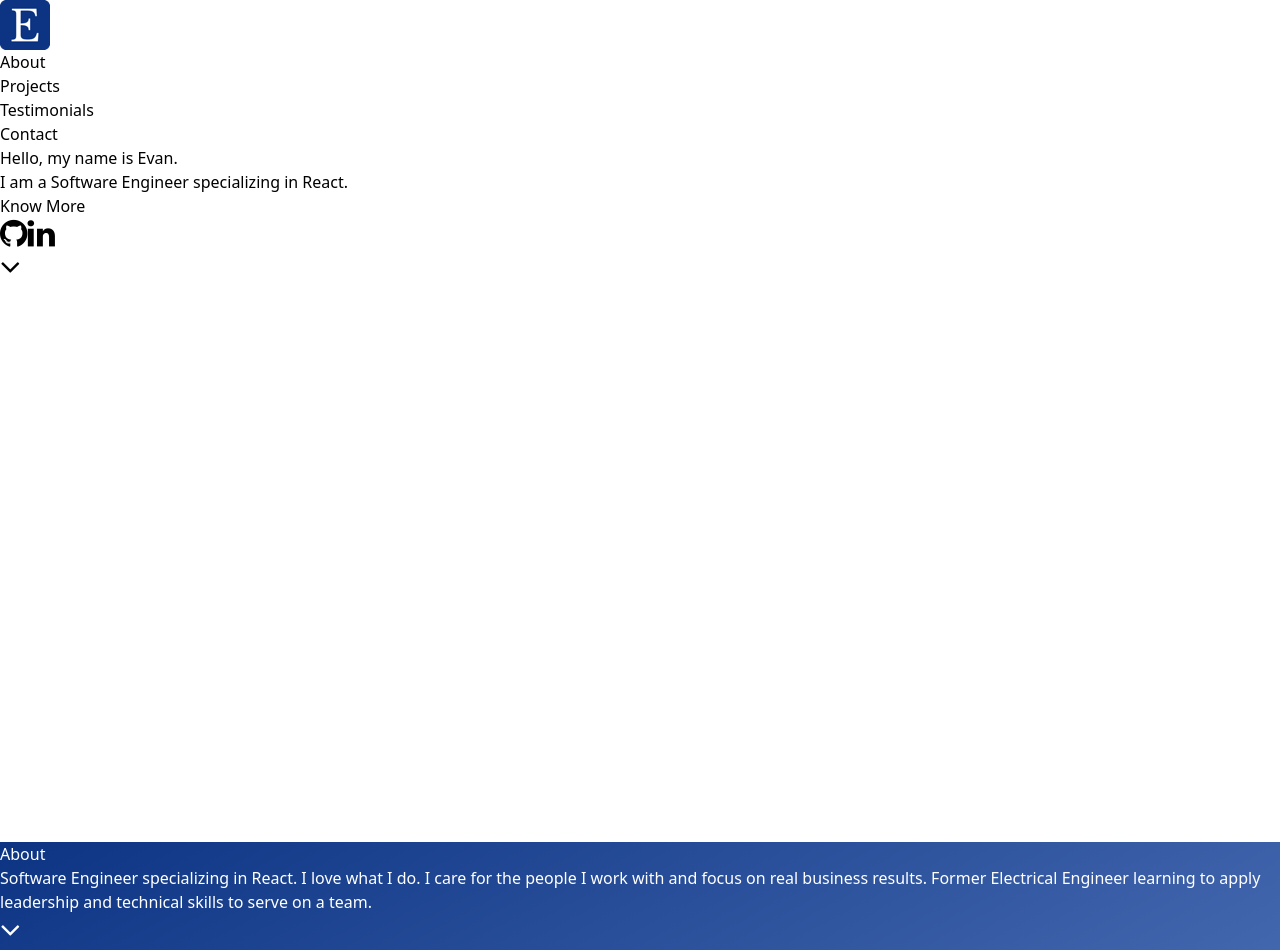
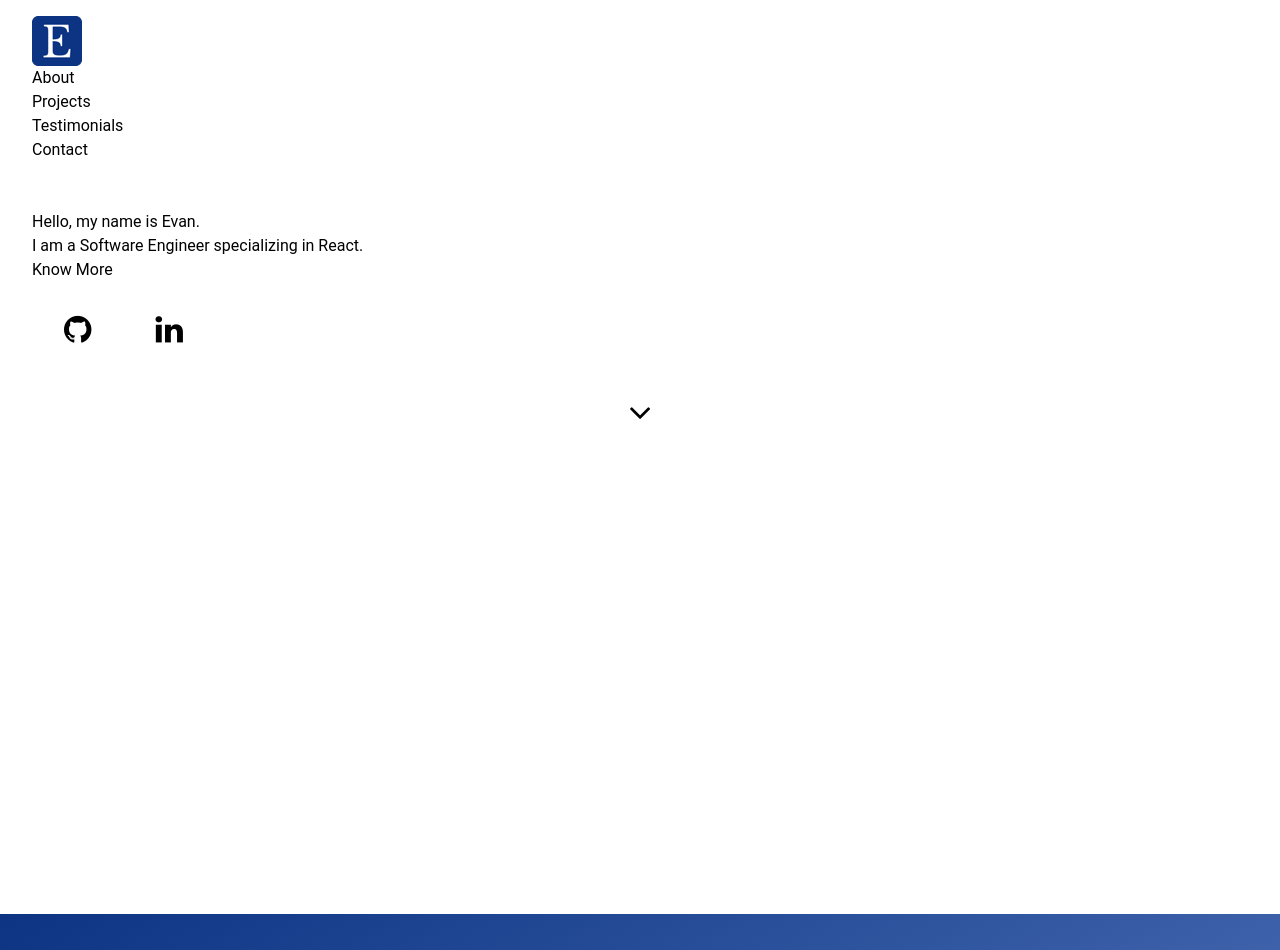
Before and after one commit to evan-walter/previous-portfolio, a React (Create React App) app: page / in a window 1280 px wide. Shown: the top 950 px of the page. Built offline with nearby package versions, Linux system fonts and the light colour scheme.

Commit message:
footer and hovers

```diff
--- a/src/components/About.js
+++ b/src/components/About.js
@@ -1,8 +1,12 @@
 import React from 'react';
+import aboutImg from '../images/ewalter-11-700.jpg';
 
 export default function About() {
   return (
-    <div>
+    <div className='grid grid-cols-2'>
+      <div>
+        <img src={aboutImg} alt='about' width='350' />
+      </div>
       <p>
         Software Engineer specializing in React. I love what I do. I care for
         the people I work with and focus on real business results. Former
--- a/src/components/App.js
+++ b/src/components/App.js
@@ -15,13 +15,13 @@ export default function App() {
       <Section id='hero' next='about' hasBgImgClassName='bg-img-hero'>
         <Hero next='about' />
       </Section>
-      <Section id='about' next='projects' titleShown='About' bgColored>
+      <Section id='about' next='projects' titleShown='ABOUT' bgColored>
         <About />
       </Section>
-      <Section  id='projects' next='testimonials' titleShown='Projects' fluidHeight>
+      <Section  id='projects' next='testimonials' titleShown='PROJECTS' fluidHeight>
         <Projects />
       </Section>
-      <Section  id='testimonials' next='contact' titleShown='Testimonials' bgColored>
+      <Section  id='testimonials' next='contact' titleShown='TESTIMONIALS' bgColored>
         <Testimonials />
       </Section>
       <Section id='contact' last titleShown="Let's Connect" hasBgImgClassName='bg-img-contact'>
--- a/src/components/Footer.js
+++ b/src/components/Footer.js
@@ -4,15 +4,44 @@ import { UpArrow } from './buttons/Arrows';
 import Socials from './buttons/Socials';
 
 export default function Footer() {
-  const classNames = 'bg-footerbg text-footertext';
+  const container = 'p-8 bg-footerbg text-center text-footertext';
+  const textLinks = 'hover:text-white transition duration-150 ease-in';
 
   return (
-    <div className={classNames}>
-      <div>Footer</div>
-      <MyLink to='top'>
-        <UpArrow />
-      </MyLink>
+    <div className={container}>
+      <div className='text-white'>
+        <MyLink to='top'>
+          <UpArrow />
+        </MyLink>
+      </div>
       <Socials addClassNames='fa-inverse' />
+      <hr className='border-footertext' />
+      <div className='grid grid-cols-3'>
+        <div>I built this portfolio from scratch with{' '}
+          <a href='https://reactjs.org/' target='_blank' rel='noreferrer' className={textLinks}>
+            ReactJS
+          </a>
+          {' '}and{' '}
+          <a href='https://tailwindcss.com/' target='_blank' rel='noreferrer' className={textLinks}>
+            Tailwind CSS
+          </a>
+        </div>
+        <div>
+          <a href='https://github.com/Evan-Walter/portfolio/' target='_blank' rel='noreferrer' className={textLinks}>
+          Source Code
+          </a>
+        </div>
+        <div>Design inspired by{' '}
+          <a href='https://github.com/cobidev' target='_blank' rel='noreferrer' className={textLinks}>
+            Jacobo Martínez
+          </a>
+        </div>
+      </div>
+        <div className='text-center'>© {new Date().getFullYear()}{' '}
+          <a href='https://github.com/Evan-Walter' target='_blank' rel='noreferrer' className={textLinks}>
+            Evan Walter
+          </a>
+        </div>
     </div>
   );
 }
--- a/src/components/Navbar.js
+++ b/src/components/Navbar.js
@@ -12,7 +12,7 @@ export default function Navbar() {
   const linksClassNames = 'cursor-pointer';
 
   return (
-    <div className=''>
+    <div className='px-8 py-4 '>
       <img src={logo} alt='logo' className={logoClassNames} />
       <div className={linksClassNames}>
         {aboutLink}
--- a/src/components/Projects.js
+++ b/src/components/Projects.js
@@ -17,7 +17,7 @@ export default function Projects() {
               <p key={id}>{desc1}</p>
               <p key={id}>{desc2}</p>
               <div className=''>
-                <img src={img} alt={title + ' image'} />
+                <img src={img} alt={title + ' image'} width='1000' />
               </div>
             </div>
           );
@@ -33,7 +33,7 @@ export default function Projects() {
               <p key={id}>{desc1}</p>
               <p key={id}>{desc2}</p>
               <div className=''>
-                <img src={img} alt={title + ' image'} />
+                <img src={img} alt={title + ' image'} width='1000' />
               </div>
             </div>
           );
--- a/src/components/Section.js
+++ b/src/components/Section.js
@@ -12,28 +12,31 @@ export default function Section({
   fluidHeight,
   children,
 }) {
-  const classNames1 =
+  const containerStart =
+    'p-8 ' +
     (!fluidHeight && 'section ') +
     (bgColored && 'bg-gradient-to-br from-primary to-secondary text-white ');
 
-  const classNames = () => {
+  const container = () => {
     if (hasBgImgClassName) {
-      return classNames1 + hasBgImgClassName;
+      return containerStart + hasBgImgClassName;
     }
-    return classNames1;
+    return containerStart;
   };
 
   return (
-    <div id={id} className={classNames()}>
+    <div id={id} className={container()}>
       {/* {!!hasBgImgClassName && (
         <div className={'bg-img ' + hasBgImgClassName}></div>
       )} */}
-      {titleShown && <h1>{titleShown}</h1>}
+      {titleShown && <div className='text-4xl font-bold text-center pb-12'>{titleShown}</div>}
       {children}
       {!last && (
-        <MyLink to={next}>
-          <DownArrow />
-        </MyLink>
+        <div className='grid justify-items-center py-4'>
+          <MyLink to={next}>
+            <DownArrow />
+          </MyLink>
+        </div>
       )}
     </div>
   );
--- a/src/components/buttons/Arrows.js
+++ b/src/components/buttons/Arrows.js
@@ -1,19 +1,21 @@
 import React from 'react';
 
-const classNames = 'cursor-pointer'; // translate-y-3px
+const container =
+  'text-lg cursor-pointer transform hover:-translate-y-1 transition duration-200 ease-in';
+const iClassNames = 'fa fa-2x fa-angle-'; // transform translate-y-3px
 
 export function UpArrow() {
   return (
-    <div className={classNames}>
-      <i className='fa fa-angle-up fa-2x' />
+    <div className={container}>
+      <i className={iClassNames + 'up'} />
     </div>
   );
 }
 
 export function DownArrow() {
   return (
-    <div className={classNames}>
-      <i className='fa fa-angle-down fa-2x' />
+    <div className={container}>
+      <i className={iClassNames + 'down'} />
     </div>
   );
 }
--- a/src/components/buttons/Socials.js
+++ b/src/components/buttons/Socials.js
@@ -1,7 +1,7 @@
 import React from 'react';
 
 export default function Socials({ addClassNames }) {
-  const more = 'fa cursor-pointer social ';
+  const more = 'fa p-8 social cursor-pointer transform hover:-translate-y-0.5 transition duration-200 ease-in ';
   const added = () => {
     if (addClassNames) {
       return more + addClassNames;
@@ -10,7 +10,7 @@ export default function Socials({ addClassNames }) {
   };
 
   return (
-    <div>
+    <div className=''>
       <a href='https://github.com/Evan-Walter/' target='_blank' rel='noreferrer'>
         <i className={'fa-github ' + added()} />
       </a>
--- a/src/index.css
+++ b/src/index.css
@@ -2,8 +2,13 @@
 @tailwind components;
 @tailwind utilities;
 
+@import url('https://fonts.googleapis.com/css?family=Roboto:400,700&display=swap');
+
+body {
+  font-family: 'Roboto', sans-serif;
+}
 .section {
-  height: 87vh;
+  height: 92vh; /* 87vh */
 }
 .bg-img {
   height: 100vh;
```
Also changed, not shown: src/images/ewalter-11-700.jpg (added), 1 other file (tests, documents, lock files or other folders).
